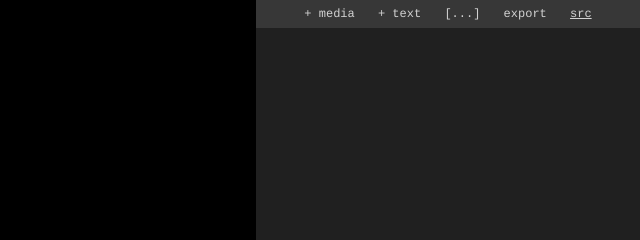
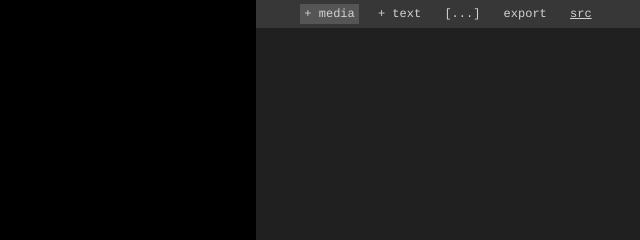
Before and after one commit to paritojr/mebmjr, a plain HTML site: page index.html in a window 1280 px wide. In both pictures the pointer is over the element "+ media". Shown: the top 240 px of the page, 640-1280 px from the left. Drawn offline with Linux system fonts and the light colour scheme; no server answers.

Commit message:
update the css :)

```diff
--- a/style.css
+++ b/style.css
@@ -142,6 +142,10 @@ a:visited {
   cursor: pointer;
 }
 
+#header div:hover {
+  background-color: #555;
+}
+
 #layers .preview {
   font-size: 12px;
   word-break: break-all;
```
